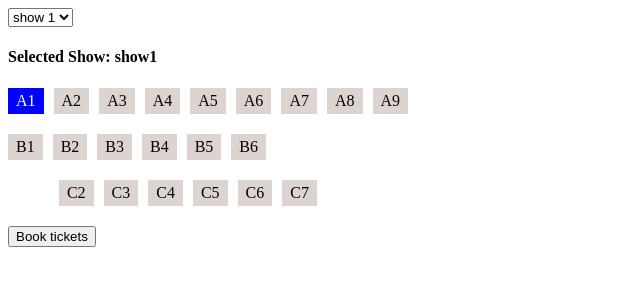
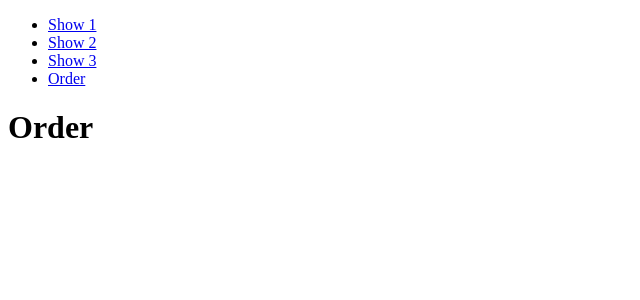
Before and after one commit to chetanbuddh95/movie-ticket, a React (Create React App) app: page /order in a window 1280 px wide. Shown: the top 300 px of the page, without its empty margins (0-640 px from the left). Built offline with nearby package versions, Linux system fonts and the light colour scheme.

Commit message:
Added routing

```diff
--- a/package.json
+++ b/package.json
@@ -11,6 +11,7 @@
     "react": "^17.0.2",
     "react-dom": "^17.0.2",
     "react-redux": "^7.2.4",
+    "react-router-dom": "^5.2.0",
     "react-scripts": "4.0.3",
     "web-vitals": "^1.1.2"
   },
--- a/src/components/App.css
+++ b/src/components/App.css
@@ -22,3 +22,7 @@ span.selected-seat {
   background: blue;
   color: white;
 }
+
+.active  {
+  color: red;
+}
--- a/src/components/App.js
+++ b/src/components/App.js
@@ -1,13 +1,13 @@
 import React from 'react';
+import Header from './Header';
+import Order from './Order';
+import Show from './Show';
+import {
+    BrowserRouter as Router,
+    Switch,
+    Route,
+} from "react-router-dom";
 import './App.css';
-
-const Header = ({title}) => {
-    return (
-        <header>
-            <h3>{title}</h3>
-        </header>
-    );
-}
 
 class App extends React.Component {
     constructor(props) {
@@ -35,53 +35,77 @@ class App extends React.Component {
     }
 
     render() {
-        const show = this.props.shows[this.state.selectedShow];
+        const show = this.props.shows['show1'];
+        /**
+         * Separate component
+         * use constuructor
+         * use routing
+         * remove comment code
+         */
         return (
-            <div className='container'>
-                <select  onChange={this.change} value={this.state.selectedShow}>
-                    <option value='show1'>
-                        show 1
-                    </option>
-                    <option value='show2'>
-                        show 2
-                    </option>
-                    <option value='show3'>
-                        show 3
-                    </option>
-                </select>
-                <div className='inner'>
-                    <h4>Selected Show: {this.state.selectedShow}</h4>
-                    {show &&
-                        <div className="seat-container">
-                            { Object.entries(show.seats).map(([key, values]) => {
-                                return (
-                                    <div>
-                                        { values.map((seatNumber) => {
-                                            const selectedSeat = show.seatSelected.includes(seatNumber)? 'selected-seat' : '';
-                                                return (
-                                                    <span
-                                                        key={seatNumber}
-                                                        className={`seat ${selectedSeat} ${seatNumber == null ? 'v-hideen' : ''}`}
-                                                        onClick={() => this.bookseat({show, seatNumber, seatType: key})}
-                                                    >{`${seatNumber}`}</span>
-                                                )
-                                            })
-                                        }
-                                    </div>
-                                )
-                            })}
-                          <div>
-                              <button onClick={this.booktickets}>
-                                  Book tickets
-                              </button>
-                          </div>
-                        </div>
-                    }
-                </div>
-                <div>
+            <Router>
+            <div>
+              <Header shows={this.props.shows}/>
+              <div>
+                <Switch>
+                    <Route path="/order">
+                        <Order />
+                    </Route>
+                    {Object.entries(this.props.shows).map(([key, value]) =>
+                        <Route key={key} path={`/${key}`}>
+                            <Show key={key} show={value} bookseat={this.bookseat} booktickets={this.booktickets}/>
+                        </Route>
+                    )}
+                </Switch>
+              </div>
+            </div>
+          </Router>
 
-                </div>
-            </div>
+            // <div className='container'>
+            //     <select  onChange={this.change} value={this.state.selectedShow}>
+            //         <option value='show1'>
+            //             show 1
+            //         </option>
+            //         <option value='show2'>
+            //             show 2
+            //         </option>
+            //         <option value='show3'>
+            //             show 3
+            //         </option>
+            //     </select>
+            //     <div className='inner'>
+            //         <h4>Selected Show: {this.state.selectedShow}</h4>
+            //         {show &&
+            //             <div className="seat-container">
+            //                 { Object.entries(show.seats).map(([key, values]) => {
+            //                     return (
+            //                         <div>
+            //                             { values.map((seatNumber) => {
+            //                                 const selectedSeat = show.seatSelected.includes(seatNumber)? 'selected-seat' : '';
+            //                                     return (
+            //                                         <span
+            //                                             key={seatNumber}
+            //                                             className={`seat ${selectedSeat} ${seatNumber == null ? 'v-hideen' : ''}`}
+            //                                             onClick={() => this.bookseat({show, seatNumber, seatType: key})}
+            //                                         >{`${seatNumber}`}</span>
+            //                                     )
+            //                                 })
+            //                             }
+            //                         </div>
+            //                     )
+            //                 })}
+            //               <div>
+            //                   <button onClick={this.booktickets}>
+            //                       Book tickets
+            //                   </button>
+            //               </div>
+            //             </div>
+            //         }
+            //     </div>
+            //     <div>
+
+            //     </div>
+            // </div>
         )
     }
 }
--- /dev/null
+++ b/src/components/Header.js
@@ -0,0 +1,24 @@
+import {
+    Link,
+} from "react-router-dom";
+
+function Header ({shows}) {
+    return (
+        <nav>
+        <ul>
+          {Object.entries(shows).map(([key, value]) =>
+              <li key={key}>
+                <Link key={key} to={`/${key}`} activeClassName="active">{value.displayName}</Link>
+              </li>
+            )
+          }
+
+          <li>
+            <Link to="/order" activeClassName="active">Order</Link>
+          </li>
+        </ul>
+      </nav>
+    )
+}
+
+export default Header;
--- /dev/null
+++ b/src/components/Order.js
@@ -0,0 +1,7 @@
+function Order() {
+    return (
+        <h1>Order</h1>
+    );
+}
+
+export default Order;
--- /dev/null
+++ b/src/components/Show.js
@@ -0,0 +1,31 @@
+function Show(props) {
+    const { show, bookseat, booktickets } = props;
+    return (
+        <div className="seat-container">
+            { Object.entries(show.seats).map(([key, values]) => {
+                return (
+                    <div>
+                        { values.map((seatNumber) => {
+                            const selectedSeat = show.seatSelected.includes(seatNumber)? 'selected-seat' : '';
+                                return (
+                                    <span
+                                        key={seatNumber}
+                                        className={`seat ${selectedSeat} ${seatNumber == null ? 'v-hideen' : ''}`}
+                                        onClick={() => bookseat({show, seatNumber, seatType: key})}
+                                    >{`${seatNumber}`}</span>
+                                )
+                            })
+                        }
+                    </div>
+                )
+            })}
+            <div>
+                <button onClick={booktickets}>
+                    Book tickets
+                </button>
+            </div>
+        </div>
+    );
+}
+
+export default Show;
--- a/src/redux/showReducer.js
+++ b/src/redux/showReducer.js
@@ -9,6 +9,26 @@ const initialState = {
                 'Platinum': generateSeats(9, 'A'),
                 'Gold': generateSeats(6, 'B'),
                 'Silver': generateSeats(7, 'C', [0]),
+            }
+        },
+        'show2': {
+            showId: 'show2',
+            displayName: 'Show 2',
+            seatSelected: ['B1'],
+            seats: {
+                'Platinum': generateSeats(7, 'A'),
+                'Gold': generateSeats(6, 'B', [0]),
+                'Silver': generateSeats(7, 'C'),
+            }
+        },
+        'show3': {
+            showId: 'show3',
+            displayName: 'Show 3',
+            seatSelected: ['C1'],
+            seats: {
+                'Platinum': generateSeats(7, 'A'),
+                'Gold': generateSeats(8, 'B'),
+                'Silver': generateSeats(9, 'C'),
             }
         }
     };
```
Also changed, not shown: 1 other file (tests, documents, lock files or other folders).
